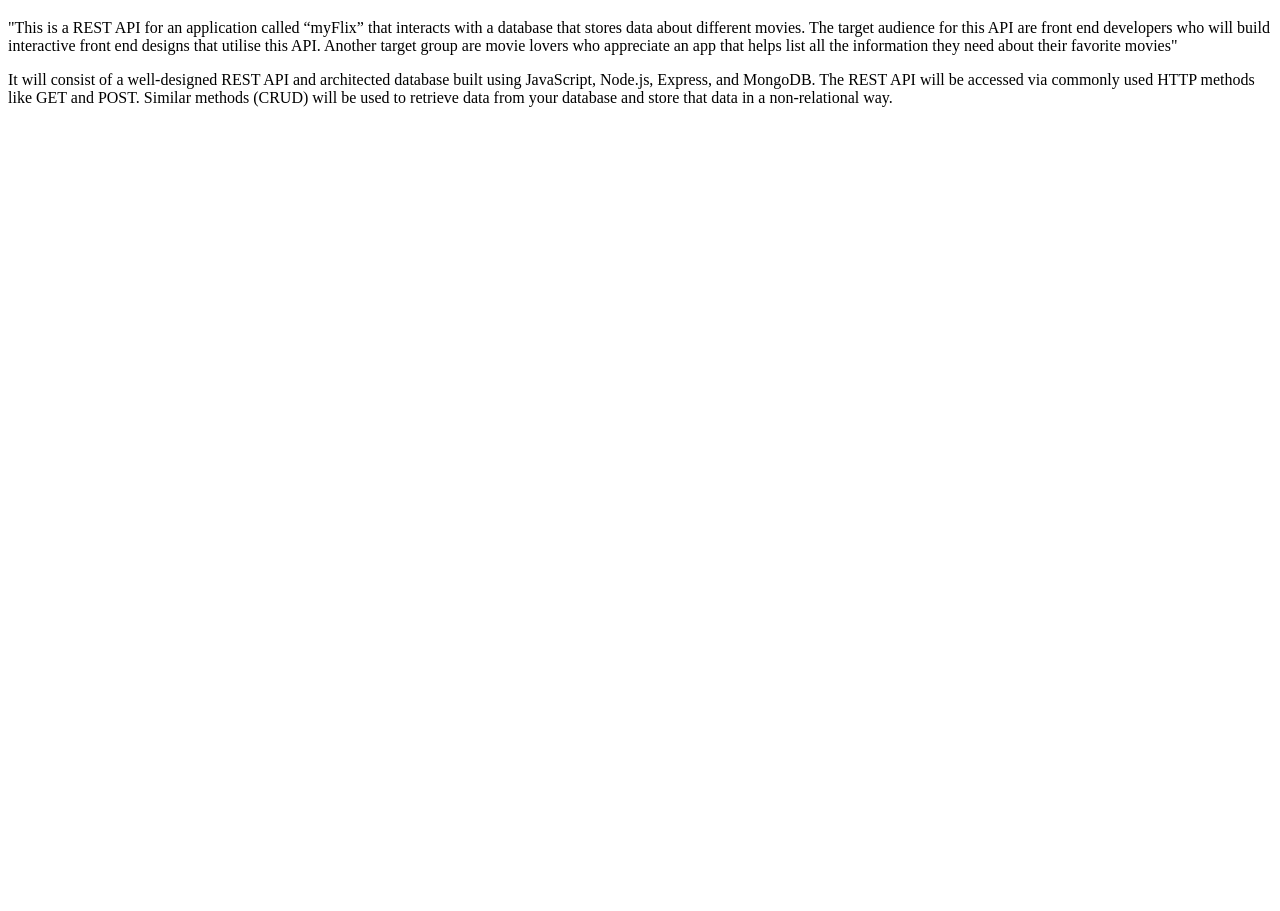
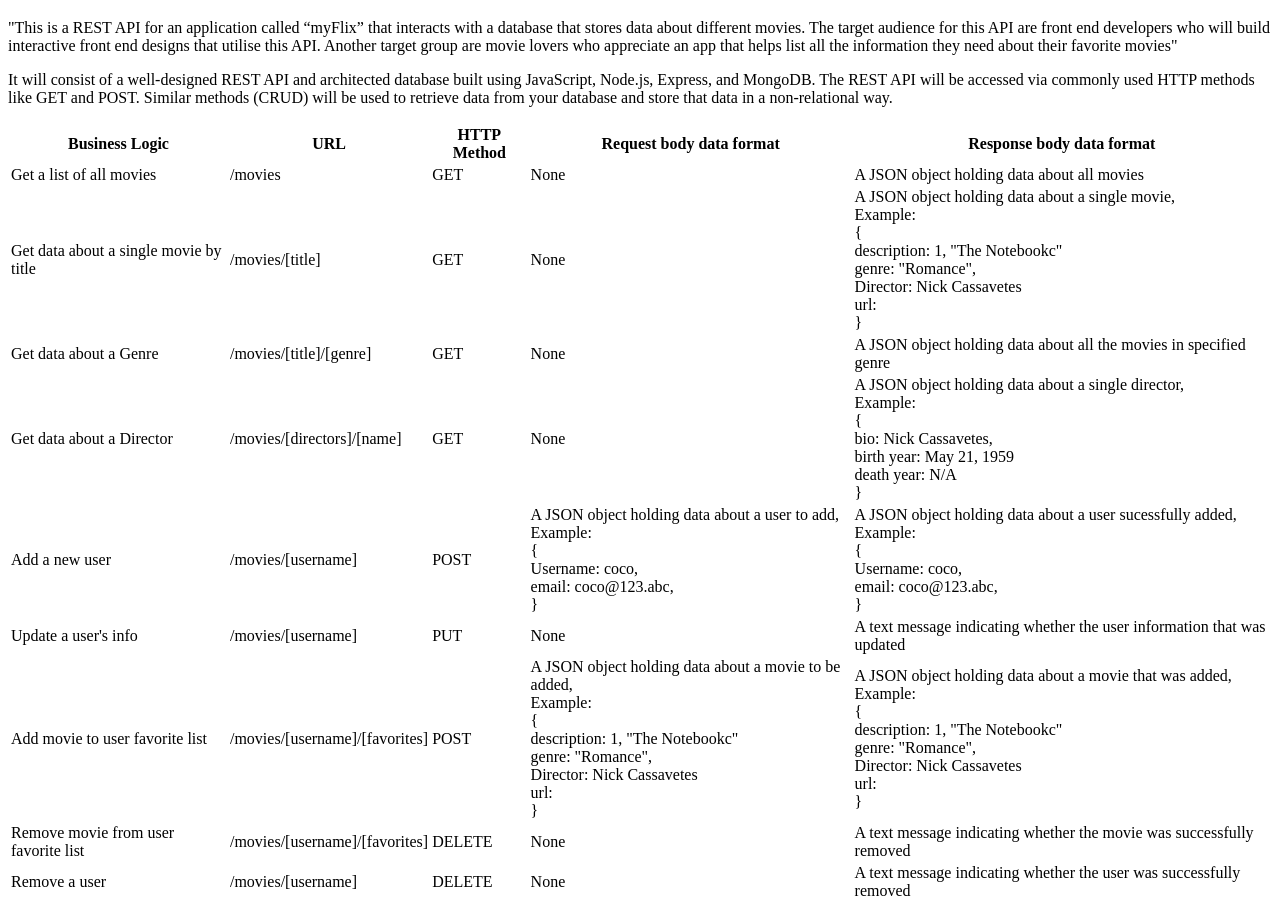
Before and after one commit to cocoflosbach/movie_api, a website: page public/documentation.html in a window 1280 px wide. Shown: the part 61-972 px from the top of the page. Before the commit the page ends 800 px from the top, so only its background shows below. Drawn offline with Linux system fonts and the light colour scheme.

Commit message:
Create and add documentation for app url endpoints

```diff
--- a/public/documentation.html
+++ b/public/documentation.html
@@ -6,6 +6,7 @@
   </head>
   <body>
     <h1>Documentation page</h1>
+
     <p>
       "This is a REST API for an application called “myFlix” that interacts with
       a database that stores data about different movies. The target audience
@@ -21,5 +22,148 @@
       (CRUD) will be used to retrieve data from your database and store that
       data in a non-relational way.
     </p>
+
+    <table>
+      <thead>
+        <tr>
+          <th>Business Logic</th>
+          <th>URL</th>
+          <th>HTTP Method</th>
+          <th>Request body data format</th>
+          <th>Response body data format</th>
+        </tr>
+      </thead>
+      <tbody>
+        <tr>
+          <td>Get a list of all movies</td>
+          <td>/movies</td>
+          <td>GET</td>
+          <td>None</td>
+          <td>A JSON object holding data about all movies</td>
+        </tr>
+
+        <tr>
+          <td>Get data about a single movie by title</td>
+          <td>/movies/[title]</td>
+          <td>GET</td>
+          <td>None</td>
+          <td>
+            A JSON object holding data about a single movie,<br />
+            Example:<br />
+            {<br />
+            description: 1, "The Notebookc"<br />
+            genre: "Romance",<br />
+            Director: Nick Cassavetes<br />
+            url: <br />
+            }
+          </td>
+        </tr>
+
+        <tr>
+          <td>Get data about a Genre</td>
+          <td>/movies/[title]/[genre]</td>
+          <td>GET</td>
+          <td>None</td>
+          <td>
+            A JSON object holding data about all the movies in specified genre
+          </td>
+        </tr>
+
+        <tr>
+          <td>Get data about a Director</td>
+          <td>/movies/[directors]/[name]</td>
+          <td>GET</td>
+          <td>None</td>
+          <td>
+            A JSON object holding data about a single director,<br />
+            Example:<br />
+            {<br />
+            bio: Nick Cassavetes,<br />
+            birth year: May 21, 1959<br />
+            death year: N/A<br />
+            }
+          </td>
+        </tr>
+
+        <tr>
+          <td>Add a new user</td>
+          <td>/movies/[username]</td>
+          <td>POST</td>
+          <td>
+            A JSON object holding data about a user to add,<br />
+            Example:<br />
+            {<br />
+            Username: coco,<br />
+            email: coco@123.abc,<br />
+            }
+          </td>
+          <td>
+            A JSON object holding data about a user sucessfully added,<br />
+            Example:<br />
+            {<br />
+            Username: coco,<br />
+            email: coco@123.abc,<br />
+            }
+          </td>
+        </tr>
+
+        <tr>
+          <td>Update a user's info</td>
+          <td>/movies/[username]</td>
+          <td>PUT</td>
+          <td>None</td>
+          <td>
+            A text message indicating whether the user information that was
+            updated
+          </td>
+        </tr>
+
+        <tr>
+          <td>Add movie to user favorite list</td>
+          <td>/movies/[username]/[favorites]</td>
+          <td>POST</td>
+          <td>
+            A JSON object holding data about a movie to be added,<br />
+            Example:<br />
+            {<br />
+            description: 1, "The Notebookc"<br />
+            genre: "Romance",<br />
+            Director: Nick Cassavetes<br />
+            url: <br />
+            }
+          </td>
+          <td>
+            A JSON object holding data about a movie that was added,<br />
+            Example:<br />
+            {<br />
+            description: 1, "The Notebookc"<br />
+            genre: "Romance",<br />
+            Director: Nick Cassavetes<br />
+            url: <br />
+            }
+          </td>
+        </tr>
+
+        <tr>
+          <td>Remove movie from user favorite list</td>
+          <td>/movies/[username]/[favorites]</td>
+          <td>DELETE</td>
+          <td>None</td>
+          <td>
+            A text message indicating whether the movie was successfully removed
+          </td>
+        </tr>
+
+        <tr>
+          <td>Remove a user</td>
+          <td>/movies/[username]</td>
+          <td>DELETE</td>
+          <td>None</td>
+          <td>
+            A text message indicating whether the user was successfully removed
+          </td>
+        </tr>
+      </tbody>
+    </table>
   </body>
 </html>
```
Also changed, not shown: 1 other file.
